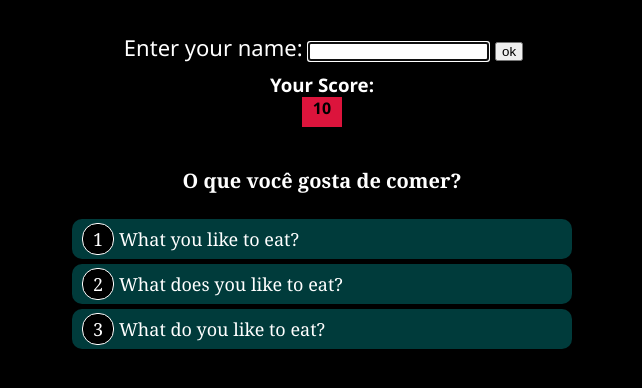
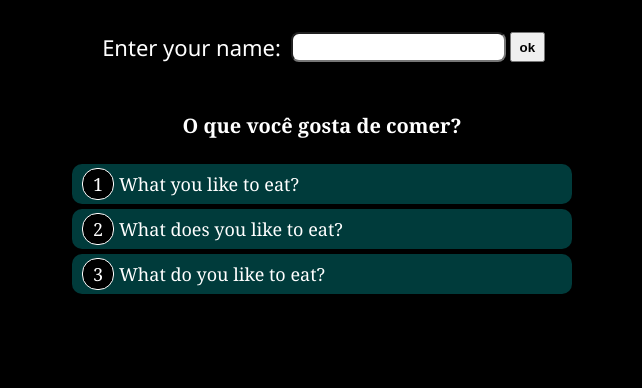
Before and after one commit to JosePaulino/trivia-quiz-ingles, a plain HTML site: page index.html in a window 1280 px wide. Shown: the part 66-454 px from the top of the page, without its empty margins (318-960 px from the left). Drawn offline with Linux system fonts and the light colour scheme.

Commit message:
style input

```diff
--- a/index.html
+++ b/index.html
@@ -9,7 +9,6 @@
   <title>Quiz de Inglês</title>
 </head>
 <body>
-
   <h1>Teste seus conhecimentos em inglês</h1>
   <div id="geral">
 
@@ -24,20 +23,11 @@
       <div class="name2">name 2</div>
     </div>
 
-    <div id="pontuacao">
-      <h3>Your Score: </h3>
-      <div id="points">
-        <p>10</p>
-      </div>
-    </div>
-
     <div class="questionArea">
       <div class="question">...</div>
       <div class="options">
-
       </div>
     </div>
-
 
 	  <div class="end">
       <img src="trofeu.png" class="image">
@@ -46,10 +36,7 @@
       <div class="endText2">You answered 9 questions and got 8 right.</div>
       <button class="btnStart">Start</button>
     </div>
-
-
   </div>
-
   <script src="questions.js"></script>
 	<script src="script.js"></script>
 </body>
--- a/script.js
+++ b/script.js
@@ -3,12 +3,15 @@
 // variável para mostrar questão atual
 let currentQuestion = 0
 let correctAnswers = 0
-
+let contScore = 0
 showQuestion()
 
 
+//Evento do Botão Start
+document.querySelector('.end button').addEventListener('click', resetEvent)
 
-function addName(){
+// Funcoes
+function addName(){ //Capta o nome do usuário
 
   let nome = document.getElementById('name').value
 
@@ -20,11 +23,7 @@ function addName(){
 
 }
 
-//Evento do Botão Start
-document.querySelector('.end button').addEventListener('click', resetEvent)
-
-// Funcoes
-function showQuestion(){
+function showQuestion(){ //Traz as perguntas e respostas
   if(questions[currentQuestion]){
     let q = questions[currentQuestion] // Armazena a variável na variável q (só para nao ficar o nome grande)
 
@@ -49,13 +48,12 @@ function showQuestion(){
   }
 }
 
-//evento de click, ler o data-op e verifica se a resposta esta correta
+//Evento de click, ler o data-op e verifica se a resposta esta correta
 function optionClickEvent(e){
     let clickedOption = parseInt(e.target.getAttribute('data-op'))
 
     if (questions[currentQuestion].answer === clickedOption) { // verifica se acertou e adiciona contador ++
       correctAnswers++
-      //cont +1
     }
     currentQuestion++
     showQuestion() //Vai para proxima questao
--- a/style.css
+++ b/style.css
@@ -28,6 +28,17 @@ h1 {
 
 .name {
   margin: 35px 0 10px 3px;
+  justify-content: center;
+  display: flex;
+
+}
+
+input {
+  outline: none;
+  padding: 2px;
+  margin: 0 4px 0 10px;
+  border-radius: 8px;
+  font-size: 16px;
 }
 
 .name2 {
@@ -140,15 +151,14 @@ h1 {
 }
 
 .btnOk {
-  padding: 0 5px 0 5px;
+  width: 35px;
+  font-weight: bolder;
+
 }
 
+.btnOk:hover {
+  background-color: rgba(0, 195, 195, 0.3);
+  color: white;
+  transition-duration: 0.4s;
 
-#points {
-  width: 40px;
-  height: 30px;
-  background-color: crimson;
-  color: black;
-  margin: 0 auto;
-  font-weight: bold;
 }
```
